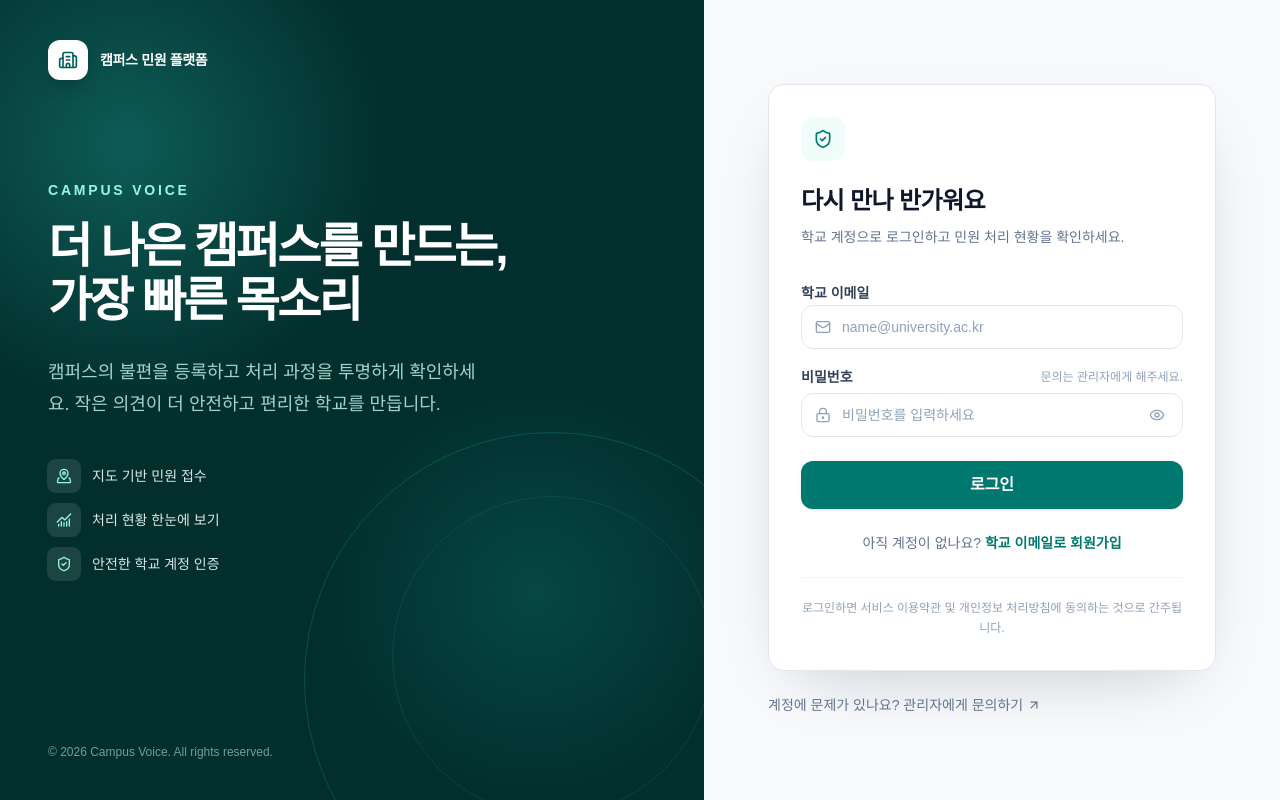
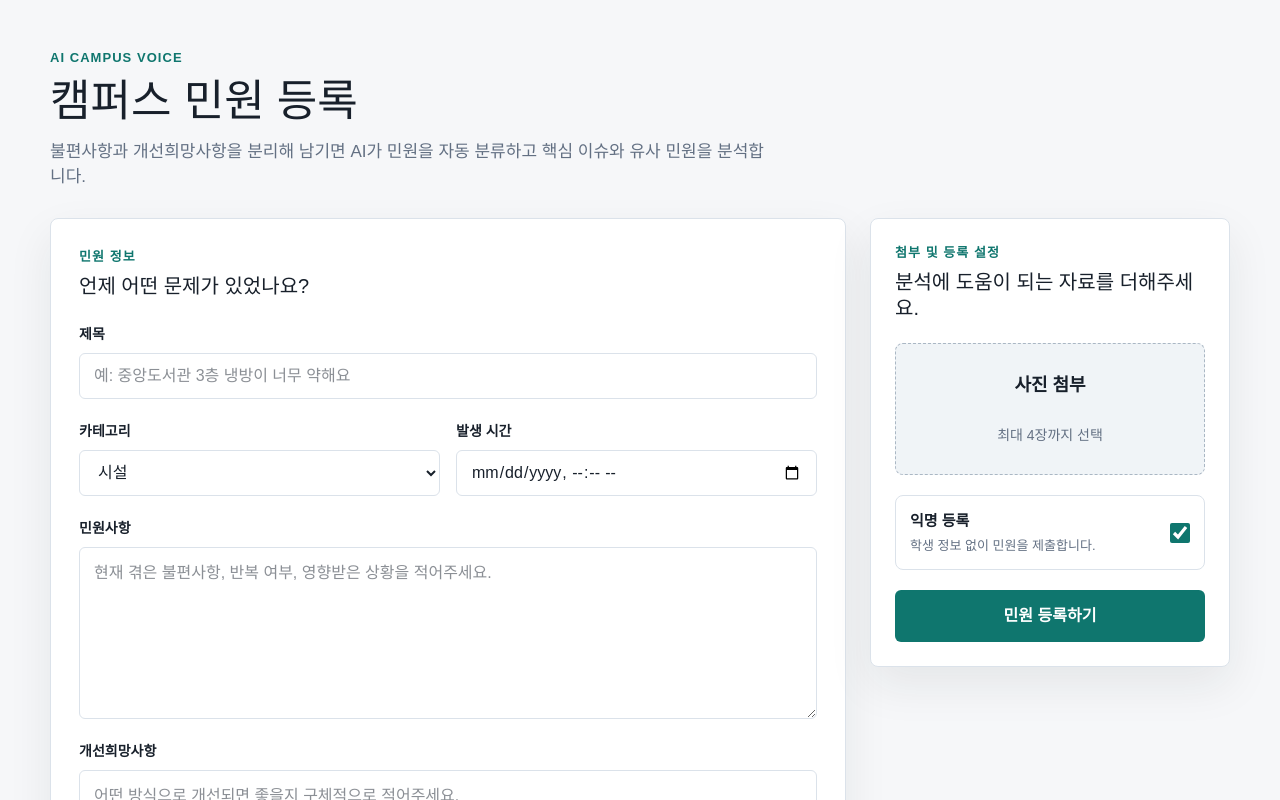
Before and after one commit to heekarii/2026hackerton-FE, a React (Vite) app: page /complaint in a window 1280 px wide. Before the commit this address led to /login. Shown: the top 800 px of the page. Built offline with nearby package versions, Linux system fonts and the light colour scheme.

Commit message:
restore: restore complaint page

```diff
--- a/src/App.tsx
+++ b/src/App.tsx
@@ -3,6 +3,7 @@ import { BrowserRouter, Navigate, Route, Routes } from 'react-router-dom'
 import { HomePage } from '@/pages/HomePage'
 import { LoginPage } from '@/pages/LoginPage'
 import { SignupPage } from '@/pages/SignupPage'
+import { ComplaintPage } from '@/pages/ComplaintPage'
 
 export const API_BASE_URL = 'https://two026hackerton-be.onrender.com'
 
@@ -59,6 +60,7 @@ function App() {
         <Route path="/" element={<HomePage />} />
         <Route path="/login" element={<LoginPage />} />
         <Route path="/signup" element={<SignupPage />} />
+        <Route path="/complaint" element={<ComplaintPage />} />
         <Route path="*" element={<Navigate replace to="/login" />} />
       </Routes>
     </BrowserRouter>
--- /dev/null
+++ b/src/pages/ComplaintPage.tsx
@@ -0,0 +1,273 @@
+import { useMemo, useState } from 'react'
+import type { ChangeEvent, FormEvent } from 'react'
+import '@/App.css'
+
+const API_BASE_URL = 'https://two026hackerton-be.onrender.com'
+
+const categories = [
+  '시설',
+  '수업 환경',
+  '식당',
+  '도서관',
+  '행정 서비스',
+  '기타',
+] as const
+
+type Category = (typeof categories)[number]
+
+type FormState = {
+  title: string
+  category: Category
+  occurrenceAt: string
+  complaint: string
+  improvement: string
+  isAnonymous: boolean
+}
+
+type SubmissionStatus = 'idle' | 'submitting' | 'success' | 'error'
+
+type ImagePreview = {
+  id: string
+  name: string
+  size: string
+  url: string
+}
+
+const initialForm: FormState = {
+  title: '',
+  category: '시설',
+  occurrenceAt: '',
+  complaint: '',
+  improvement: '',
+  isAnonymous: true,
+}
+
+function formatFileSize(size: number) {
+  if (size < 1024 * 1024) {
+    return `${Math.ceil(size / 1024)}KB`
+  }
+
+  return `${(size / 1024 / 1024).toFixed(1)}MB`
+}
+
+export function ComplaintPage() {
+  const [form, setForm] = useState<FormState>(initialForm)
+  const [images, setImages] = useState<ImagePreview[]>([])
+  const [status, setStatus] = useState<SubmissionStatus>('idle')
+  const [message, setMessage] = useState('')
+
+  const isReadyToSubmit = useMemo(
+    () =>
+      form.title.trim().length > 0 &&
+      form.occurrenceAt.length > 0 &&
+      form.complaint.trim().length >= 10 &&
+      form.improvement.trim().length >= 5,
+    [form],
+  )
+
+  const updateForm = <K extends keyof FormState>(
+    key: K,
+    value: FormState[K],
+  ) => {
+    setForm((current) => ({ ...current, [key]: value }))
+  }
+
+  const handleImageChange = (event: ChangeEvent<HTMLInputElement>) => {
+    const files = Array.from(event.target.files ?? [])
+    const nextImages = files.slice(0, 4).map((file) => ({
+      id: `${file.name}-${file.lastModified}`,
+      name: file.name,
+      size: formatFileSize(file.size),
+      url: URL.createObjectURL(file),
+    }))
+
+    setImages(nextImages)
+  }
+
+  const handleSubmit = async (event: FormEvent<HTMLFormElement>) => {
+    event.preventDefault()
+
+    if (!isReadyToSubmit) {
+      setStatus('error')
+      setMessage('필수 항목을 채운 뒤 다시 제출해 주세요.')
+      return
+    }
+
+    setStatus('submitting')
+    setMessage('AI 분석을 위해 민원 내용을 전송하고 있어요.')
+
+    const payload = {
+      title: form.title.trim(),
+      category: form.category,
+      occurred_at: new Date(form.occurrenceAt).toISOString(),
+      complaint_content: form.complaint.trim(),
+      desired_improvement: form.improvement.trim(),
+      is_anonymous: form.isAnonymous,
+      image_names: images.map((image) => image.name),
+    }
+
+    try {
+      const response = await fetch(`${API_BASE_URL}/complaints`, {
+        method: 'POST',
+        headers: {
+          'Content-Type': 'application/json',
+        },
+        body: JSON.stringify(payload),
+      })
+
+      if (!response.ok) {
+        throw new Error(`HTTP ${response.status}`)
+      }
+
+      setStatus('success')
+      setMessage('민원이 등록됐어요. AI가 분류, 요약, 유사 민원을 분석합니다.')
+    } catch {
+      setStatus('error')
+      setMessage(
+        '현재 배포된 API 문서에는 민원 등록 엔드포인트가 없어 전송에 실패했어요. 화면 데이터는 유지됩니다.',
+      )
+    }
+  }
+
+  return (
+    <main className="app-shell">
+      <section className="app-header">
+        <div>
+          <p className="eyebrow">AI Campus Voice</p>
+          <h1>캠퍼스 민원 등록</h1>
+          <p className="header-copy">
+            불편사항과 개선희망사항을 분리해 남기면 AI가 민원을 자동 분류하고
+            핵심 이슈와 유사 민원을 분석합니다.
+          </p>
+        </div>
+      </section>
+
+      <form className="complaint-layout" onSubmit={handleSubmit}>
+        <section className="form-panel">
+          <div className="section-heading">
+            <p>민원 정보</p>
+            <h2>언제 어떤 문제가 있었나요?</h2>
+          </div>
+
+          <label className="field field-full">
+            <span>제목</span>
+            <input
+              value={form.title}
+              onChange={(event) => updateForm('title', event.target.value)}
+              placeholder="예: 중앙도서관 3층 냉방이 너무 약해요"
+            />
+          </label>
+
+          <div className="field-grid">
+            <label className="field">
+              <span>카테고리</span>
+              <select
+                value={form.category}
+                onChange={(event) =>
+                  updateForm('category', event.target.value as Category)
+                }
+              >
+                {categories.map((category) => (
+                  <option key={category}>{category}</option>
+                ))}
+              </select>
+            </label>
+
+            <label className="field">
+              <span>발생 시간</span>
+              <input
+                type="datetime-local"
+                value={form.occurrenceAt}
+                onChange={(event) =>
+                  updateForm('occurrenceAt', event.target.value)
+                }
+              />
+            </label>
+          </div>
+
+          <label className="field field-full">
+            <span>민원사항</span>
+            <textarea
+              value={form.complaint}
+              onChange={(event) => updateForm('complaint', event.target.value)}
+              placeholder="현재 겪은 불편사항, 반복 여부, 영향받은 상황을 적어주세요."
+              rows={6}
+            />
+          </label>
+
+          <label className="field field-full">
+            <span>개선희망사항</span>
+            <textarea
+              value={form.improvement}
+              onChange={(event) => updateForm('improvement', event.target.value)}
+              placeholder="어떤 방식으로 개선되면 좋을지 구체적으로 적어주세요."
+              rows={5}
+            />
+          </label>
+        </section>
+
+        <aside className="submit-panel">
+          <div className="section-heading">
+            <p>첨부 및 등록 설정</p>
+            <h2>분석에 도움이 되는 자료를 더해주세요.</h2>
+          </div>
+
+          <label className="upload-box">
+            <input
+              accept="image/*"
+              multiple
+              type="file"
+              onChange={handleImageChange}
+            />
+            <strong>사진 첨부</strong>
+            <span>최대 4장까지 선택</span>
+          </label>
+
+          {images.length > 0 && (
+            <div className="image-list">
+              {images.map((image) => (
+                <figure key={image.id}>
+                  <img src={image.url} alt="" />
+                  <figcaption>
+                    <strong>{image.name}</strong>
+                    <span>{image.size}</span>
+                  </figcaption>
+                </figure>
+              ))}
+            </div>
+          )}
+
+          <div className="toggle-list">
+            <label className="toggle-row">
+              <span>
+                <strong>익명 등록</strong>
+                <small>학생 정보 없이 민원을 제출합니다.</small>
+              </span>
+              <input
+                checked={form.isAnonymous}
+                type="checkbox"
+                onChange={(event) =>
+                  updateForm('isAnonymous', event.target.checked)
+                }
+              />
+            </label>
+          </div>
+
+          {message && (
+            <p className={`submit-message submit-message-${status}`}>
+              {message}
+            </p>
+          )}
+
+          <button
+            className="submit-button"
+            disabled={status === 'submitting'}
+            type="submit"
+          >
+            {status === 'submitting' ? '등록 중...' : '민원 등록하기'}
+          </button>
+        </aside>
+      </form>
+    </main>
+  )
+}
```
